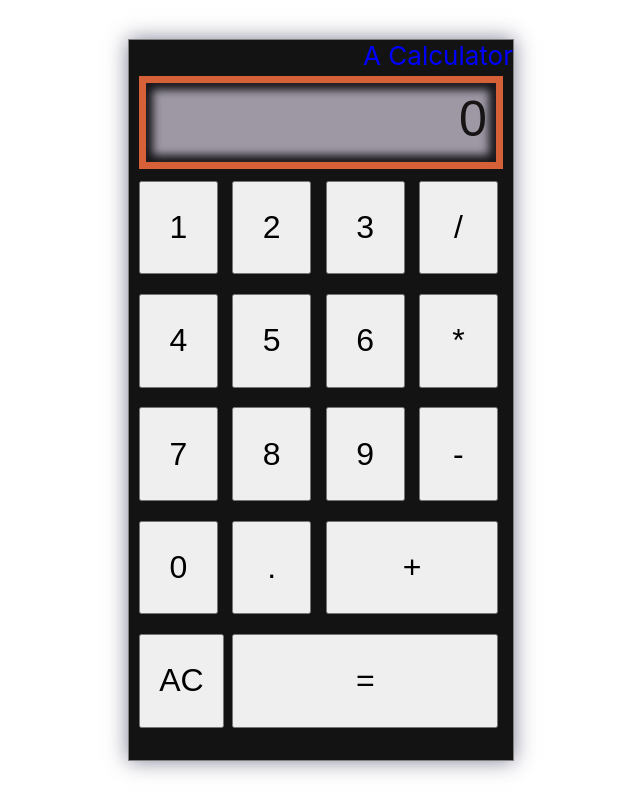
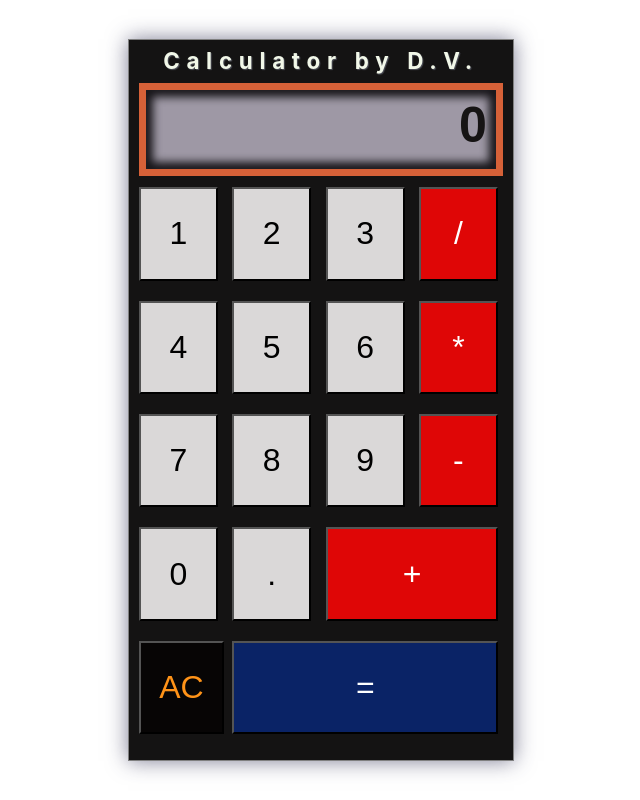
Before and after one commit to dvislearning/react-javascript-calculator, a React (Create React App) app: page / in a window 1280 px wide. Shown: the whole page, without its empty margins (319-959 px from the left). Built offline with nearby package versions, Linux system fonts and the light colour scheme; a web font is replaced by a local one.

Commit message:
finalize app design

```diff
--- a/src/App.css
+++ b/src/App.css
@@ -20,9 +20,22 @@
 }
 
 #calc-header {
+  display: flex;
+  justify-content: center;
   height: 5%;
   width: 100%;
-  text-align: right;
+  padding: 6.5px 0 0 0;
+}
+
+#header-text {
+  display: inline-block;
+  color: rgba(249, 255, 239, 0.959);
+  height: 95%;
+  margin: auto;
+  font-size: 0.86em;
+  letter-spacing: 0.30em;
+  text-shadow: 1px 1px 1px rgb(79, 81, 90);
+  font-weight: 700;
 }
 
 #display {
@@ -51,6 +64,7 @@
   width: 100%;
   padding: 2% 2.5% 0 2.5%;
   font-size: 1.93em;
+  font-weight: 600;
 }
 
 #calc-bottom {
@@ -71,13 +85,21 @@
 .button {
   width: 93%;
   height: 93%;
+  background-color:  rgb(218, 216, 216);
   font-size: 2rem;
+}
+
+.button:hover {
+  background-color:  #f8f8f7;
+  font-weight: 600;
 }
 
 #equals {
   grid-column: 2/5;
   grid-row: 5/6;
-  width: 98%
+  width: 98%;
+  background-color: rgb(10, 35, 102);
+  color: white;
 }
 
 #add {
@@ -86,10 +108,17 @@
   width: 97%;
 }
 
+#add, #multiply, #subtract, #divide {
+  background-color: rgb(223, 6, 6);
+  color: white;
+}
+
 #clear {
   grid-column: 1/2;
   grid-row: 5/6;
-  width: 100%
+  width: 100%;
+  background-color: rgb(7, 5, 5);
+  color: rgb(255, 147, 24);
 }
 
 .App-logo {
--- a/src/App.js
+++ b/src/App.js
@@ -106,7 +106,9 @@ class App extends Component {
       <div id="App">
         <div id="calculator">
           <div id="calc-header">
-            A Calculator
+            <span id="header-text">
+              Calculator by D.V.
+            </span>
           </div>
 
           <div id="display">
```
